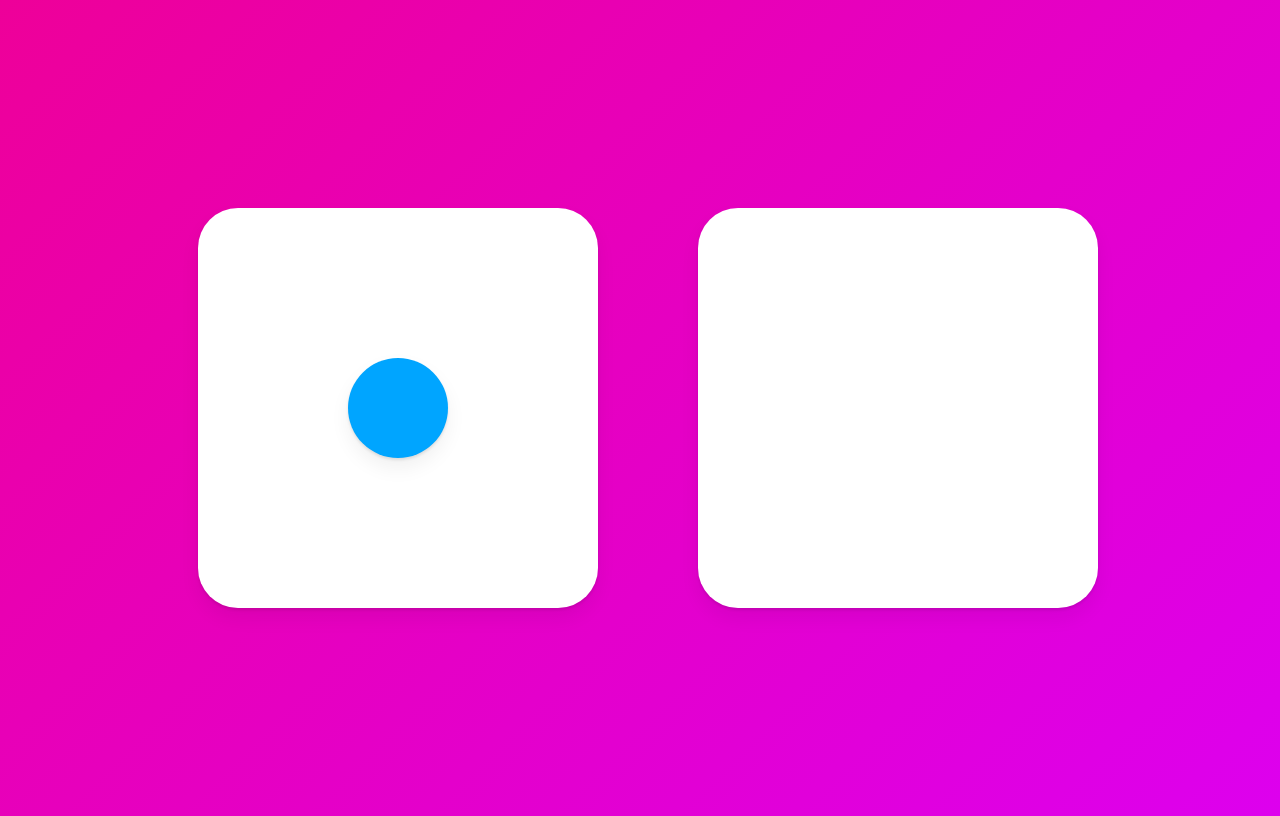
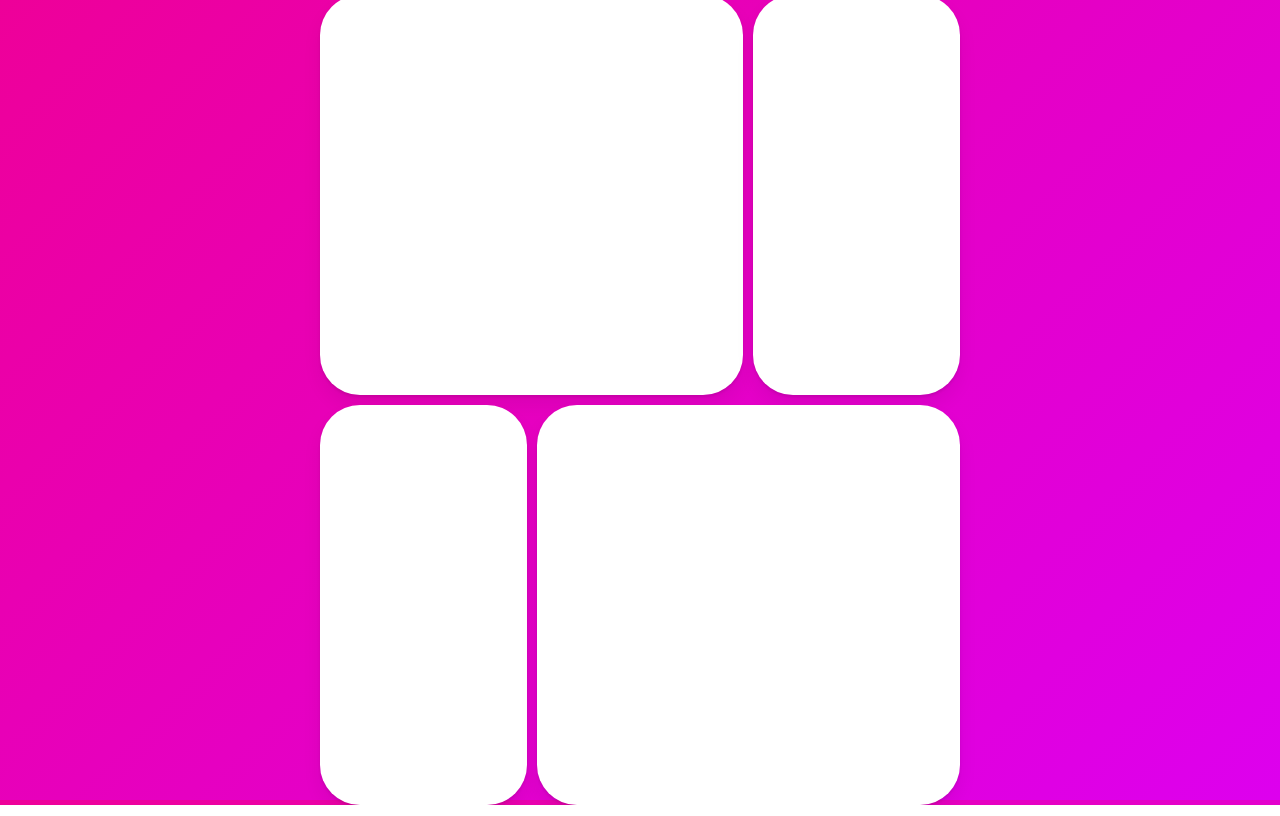
Before and after one commit to Flen-E/animation-study, a React (Create React App) app: page / in a window 1280 px wide. Built offline with nearby package versions, Linux system fonts and the light colour scheme.

Commit message:
final anim

```diff
--- a/src/ChangerAnim.tsx
+++ b/src/ChangerAnim.tsx
@@ -13,14 +13,14 @@ const Wrapper = styled.div`
 const Box = styled(motion.div)`
   width: 400px;
   height: 400px;
-  margin : 50px;
+  margin: 50px;
   background-color: rgba(255, 255, 255, 1);
   border-radius: 40px;
-    display :flex;
-    justify-content: center;
-    align-items: center;
+  display: flex;
+  justify-content: center;
+  align-items: center;
   box-shadow: 0 2px 3px rgba(0, 0, 0, 0.1), 0 10px 20px rgba(0, 0, 0, 0.06);
-
+  overflow: hidden;
 `;
 
 const Circle = styled(motion.div)`
@@ -29,19 +29,26 @@ const Circle = styled(motion.div)`
   width: 100px;
   border-radius: 50px;
   box-shadow: 0 2px 3px rgba(0, 0, 0, 0.1), 0 10px 20px rgba(0, 0, 0, 0.06);
-
 `;
 
 function ChangerAnim() {
-    const [clicked, setClicked] = useState(false);
-    const toggleClicked = () => setClicked((prev) => !prev);
+  const [clicked, setClicked] = useState(false);
+  const toggleClicked = () => setClicked((prev) => !prev);
   return (
     <Wrapper onClick={toggleClicked}>
-      <Box >
-        {!clicked ? <Circle layoutId="circle" style={{borderRadius:50}} /> : null}
+      <Box>
+        <AnimatePresence >
+          {!clicked ? (
+            <Circle layoutId = "circle" style={{ borderRadius: 50 }}/>
+          ) : null}
+        </AnimatePresence>
       </Box>
-      <Box >
-      {!clicked ?  null : <Circle layoutId="circle" style={{borderRadius:0, scale : 2}}/>}
+      <Box>
+        <AnimatePresence >
+          {!clicked ? null : (
+            <Circle layoutId = "circle" style={{ borderRadius: 0}}/>
+          )}
+        </AnimatePresence>
       </Box>
     </Wrapper>
   );
--- /dev/null
+++ b/src/FinalAnim.tsx
@@ -0,0 +1,75 @@
+import styled from "styled-components";
+import { motion, AnimatePresence } from "framer-motion";
+import { useState } from "react";
+
+const Wrapper = styled.div`
+  height: 100vh;
+  width: 100vw;
+  display: flex;
+  justify-content: center;
+  align-items: center;
+`;
+
+const Box = styled(motion.div)`
+  height: 400px;
+  background-color: rgba(255, 255, 255, 1);
+  border-radius: 40px;
+  display: flex;
+  justify-content: center;
+  align-items: center;
+  box-shadow: 0 2px 3px rgba(0, 0, 0, 0.1), 0 10px 20px rgba(0, 0, 0, 0.06);
+  overflow: hidden;
+`;
+
+const Circle = styled(motion.div)`
+  background-color: #00a5ff;
+  height: 100px;
+  width: 100px;
+  border-radius: 50px;
+  box-shadow: 0 2px 3px rgba(0, 0, 0, 0.1), 0 10px 20px rgba(0, 0, 0, 0.06);
+`;
+
+const Grid = styled.div`
+  display:grid;
+  grid-template-columns  : repeat(3, 1fr);
+  width : 50vw;
+  gap : 10px;
+  div:first-child,
+  div:last-child {
+    grid-column : span 2;
+  }
+`;
+
+const Overlay = styled(motion.div)`
+  width  :100% ;
+  height : 100%;
+
+  position: absolute;
+  display: flex;
+  justify-content: center;
+  align-items: center;
+`;
+
+function FinalAnim() {
+  const [clicked, setClicked] = useState(false);
+  const toggle = () => setClicked((prev) => !prev);
+
+  return (
+    <Wrapper onClick = {toggle}>
+        <Grid>
+            <Box layoutId = "hello"/>
+            <Box/>
+            <Box/>
+            <Box/>
+        </Grid>
+        <AnimatePresence>
+          {clicked ? <Overlay initial ={{backgroundColor : "rgba(0,0,0,0)"}} animate = {{backgroundColor : "rgba(0,0,0,0.5)"}} exit={{backgroundColor : "rgba(0,0,0,0)"}}>
+          <Box layoutId = "hello" style ={{width:400,height:200}}/>
+          </Overlay> : null}
+        </AnimatePresence>
+
+    </Wrapper>
+  );
+}
+
+export default FinalAnim;
--- a/src/index.tsx
+++ b/src/index.tsx
@@ -3,22 +3,17 @@ import ReactDOM from 'react-dom/client';
 import { ThemeProvider, createGlobalStyle } from "styled-components";
 import { RecoilRoot } from "recoil";
 import App from './App';
-import { darkTheme } from "./theme";
+import { theme } from "./theme";
 import MotionValues from './MotionValues'
 import SvgTest from './SvgTest'
 import AnimPresence from './AnimPresence';
 import SliderPresence from './SliderPresence';
 import ChangerAnim from './ChangerAnim';
+import FinalAnim from './FinalAnim';
 
 const GlobalStyle = createGlobalStyle`
-@font-face {
-    font-family: 'insungitCutelivelyjisu';
-    src: url('https://cdn.jsdelivr.net/gh/projectnoonnu/noonfonts_11-01@1.0/insungitCutelivelyjisu.woff2') format('woff2');
-    font-weight: normal;
-    font-style: normal;
-}
-font-family: insungitCutelivelyjisu, sans-serif;
- html, body, div, span, applet, object, iframe,
+@import url('https://fonts.googleapis.com/css2?family=Source+Sans+Pro:wght@300;400&display=swap');
+html, body, div, span, applet, object, iframe,
 h1, h2, h3, h4, h5, h6, p, blockquote, pre,
 a, abbr, acronym, address, big, cite, code,
 del, dfn, em, img, ins, kbd, q, s, samp,
@@ -49,7 +44,6 @@ footer, header, hgroup, main, menu, nav, section {
 }
 body {
   line-height: 1;
-  font-family: 'Source Sans Pro', sans-serif;
 }
 menu, ol, ul {
   list-style: none;
@@ -66,13 +60,13 @@ table {
   border-collapse: collapse;
   border-spacing: 0;
 }
-*{
+* {
   box-sizing: border-box;
 }
 body {
   font-weight: 300;
   font-family: 'Source Sans Pro', sans-serif;
-  color:black;
+  color:${(props) => props.theme.white.darker};
   line-height: 1.2;
   background:linear-gradient(135deg,#e09,#d0e);
 }
@@ -88,9 +82,9 @@ const root = ReactDOM.createRoot(
 root.render(
   <React.StrictMode>
     <RecoilRoot>
-      <ThemeProvider theme={darkTheme}>
+      <ThemeProvider theme={theme}>
         <GlobalStyle />
-        <ChangerAnim />
+        <FinalAnim />
       </ThemeProvider>
     </RecoilRoot>
   </React.StrictMode>,
--- a/src/theme.tsx
+++ b/src/theme.tsx
@@ -1,8 +1,14 @@
 import { DefaultTheme } from "styled-components";
 
-export const darkTheme: DefaultTheme = {
-  bgColor: "#3F8CF2",
-  boardColor: "#DADFE9",
-  cardColor: "white",
-  textColor: "black",
+export const theme: DefaultTheme = {
+  red: "#E51013",
+  black: {
+    veryDark: "#141414",
+    darker: "#181818",
+    lighter: "#2F2F2F",
+  },
+  white: {
+    lighter: "#fff",
+    darker: "#e5e5e5",
+  },
 };
```
